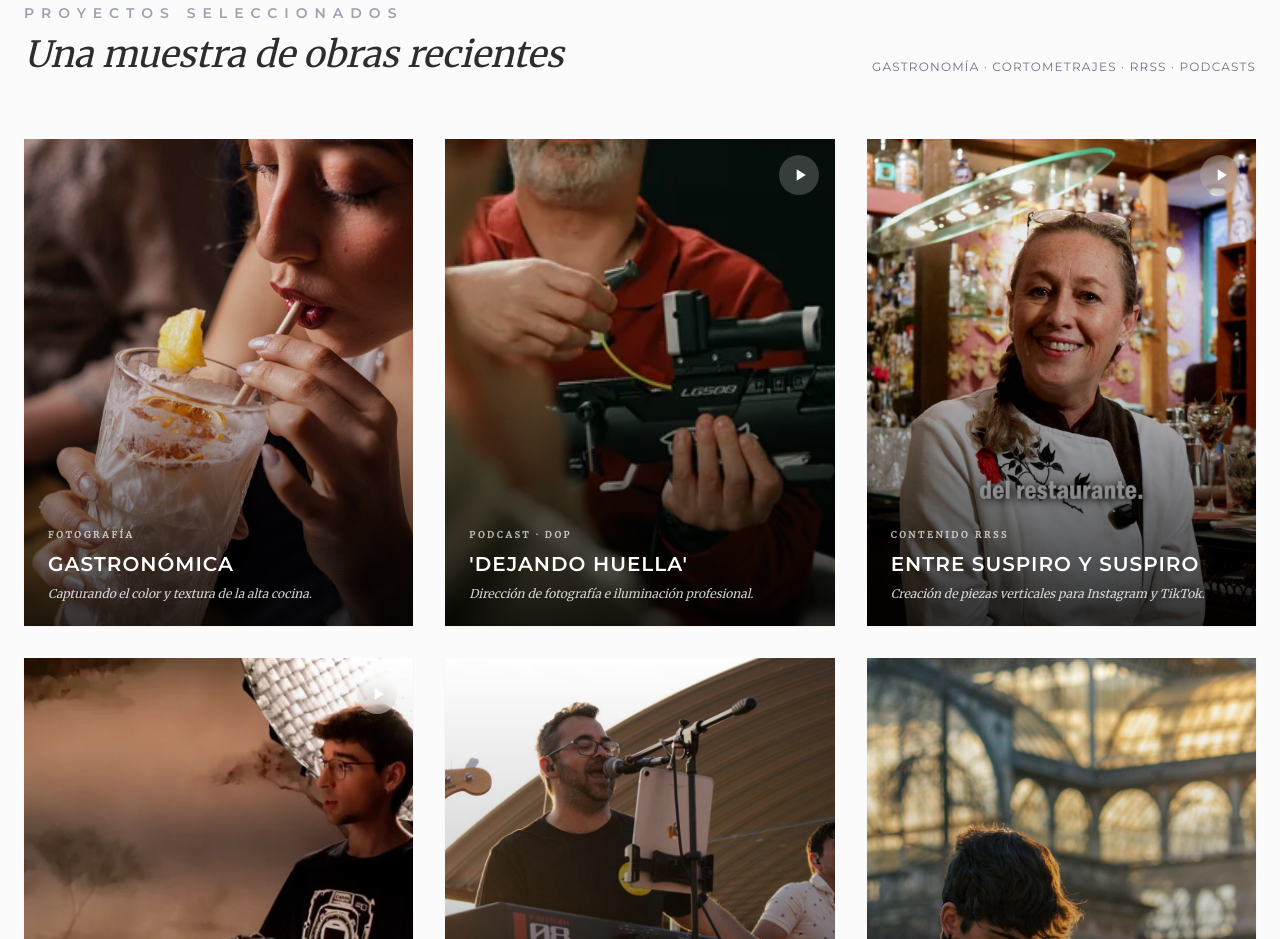
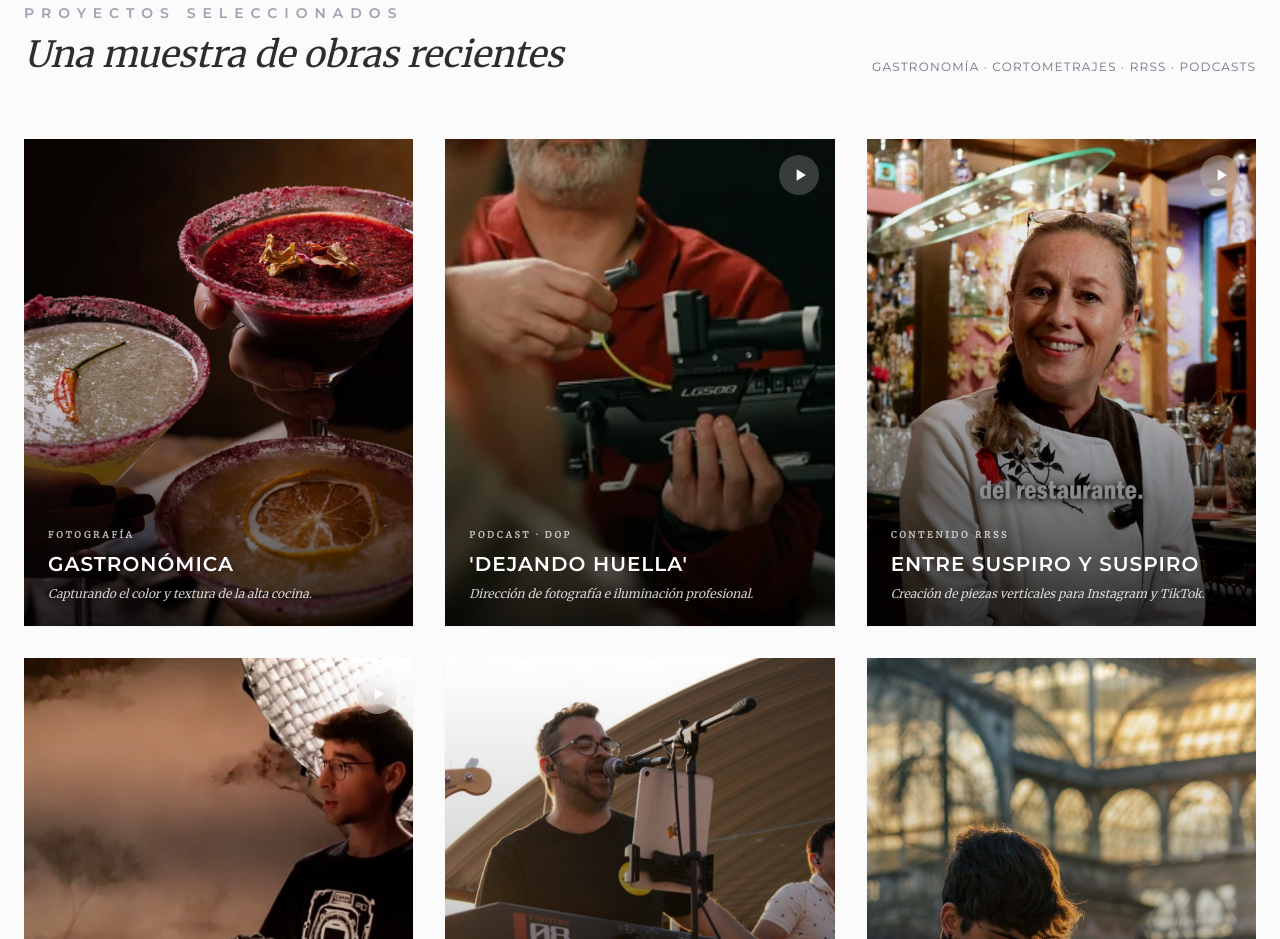
Before and after one commit to pau-rossello/pausandoeltiempo, a plain HTML site: page index.html in a window 1280 px wide. Shown: the part 3372-4311 px from the top of the page. Drawn offline with nearby package versions, Linux system fonts and the light colour scheme.

Commit message:
Update index.html
Cambio de imagen a Gastro_14 en la tarjeta de index de fotografía gastronómica

```diff
--- a/index.html
+++ b/index.html
@@ -241,7 +241,7 @@
                 <!-- 1. Gastronomía -->
                 <a href="gastronomia.html"
                     class="group relative overflow-hidden aspect-[4/5] bg-gray-100 shadow-sm fade-in flex flex-col justify-end">
-                    <img src="images/gastronomia/gastro_01.jpg" alt="Fotografía Gastronómica de Autor" loading="lazy"
+                    <img src="images/gastronomia/gastro_14.jpg" alt="Fotografía Gastronómica de Autor" loading="lazy"
                         class="absolute inset-0 w-full h-full object-cover transition-transform duration-700 group-hover:scale-105">
                     <div
                         class="absolute inset-0 bg-gradient-to-t from-black/85 via-black/20 to-transparent opacity-90 group-hover:opacity-75 transition-opacity">
```
